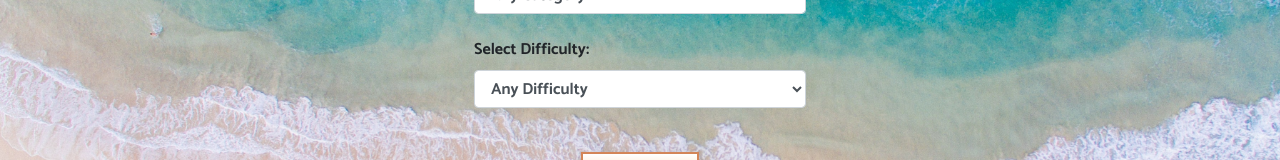
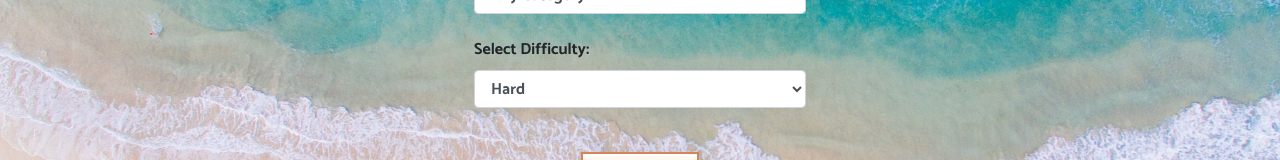
Before and after one commit to bhavyabhut/beach-quiz, a React (Create React App) app: page / in a window 1280 px wide. Shown: the part 274-434 px from the top of the page. Built offline with nearby package versions, Linux system fonts and the light colour scheme; a web font is replaced by a local one.

Commit message:
Final...

```diff
--- a/src/App.tsx
+++ b/src/App.tsx
@@ -1,9 +1,10 @@
-import React, { useState } from "react";
+import React, { ChangeEvent, useState, useEffect } from "react";
 import Question from "./Components/Questions";
 import Loading from "./Components/Loading";
 import { Difficulty, fetchQuestion, QuestionState } from "./api";
 import { GlobalStyle, Wrapper } from "./App.style";
 import Form from "./Components/Form";
+import Timer from "./Components/Timer";
 
 export type AnswerObject = {
   question: string;
@@ -12,24 +13,27 @@ export type AnswerObject = {
   correctAnswer: string;
 };
 const App = () => {
-  const TOTAL = 5;
   const [loading, setLoading] = useState(false);
   const [questions, setQuestion] = useState<QuestionState[]>([]);
   const [number, setNumber] = useState(0);
   const [userAnswer, setUserAnswer] = useState<AnswerObject[]>([]);
   const [score, setScore] = useState(0);
   const [gameOver, setGameOver] = useState(true);
-
+  const [limit, setLimit] = useState(10);
+  const [category, setCategory] = useState<string | number>("any");
+  const [difficulty, setDifficulty] = useState<Difficulty>(Difficulty.HARD);
+  const [reset, setReset] = useState(false);
   const start = async () => {
     setLoading(true);
     setGameOver(false);
-    const newQuestions = await fetchQuestion(TOTAL, Difficulty.HARD);
+    const newQuestions = await fetchQuestion(limit, difficulty, category);
     setQuestion(newQuestions);
     setScore(0);
     setUserAnswer([]);
     setNumber(0);
     setLoading(false);
   };
+
   const checkAnswer = (e: React.MouseEvent<HTMLButtonElement>) => {
     if (!gameOver) {
       const answer = e.currentTarget.value;
@@ -46,9 +50,32 @@ const App = () => {
   };
 
   const nextQuestion = () => {
+    setLoading(true);
+    setReset(true);
+    setTimeout(() => {
       const nextQuestion = number + 1;
-    if (nextQuestion === TOTAL) setGameOver(true);
+      if (nextQuestion === limit) setGameOver(true);
       else setNumber(nextQuestion);
+      setReset(false);
+      setLoading(false);
+    }, 300);
+  };
+
+  const changeLimit = (value: ChangeEvent<HTMLInputElement>) => {
+    setLimit(+value.target.value);
+  };
+
+  const changeCategory = (value: ChangeEvent<HTMLSelectElement>) => {
+    setCategory(+value.target.value);
+  };
+
+  const changeDifficulty = (value: ChangeEvent<HTMLSelectElement>) => {
+    if (
+      Difficulty.HARD === value.target.value ||
+      Difficulty.EASY === value.target.value ||
+      Difficulty.MEDIUM === value.target.value
+    )
+      setDifficulty(value.target.value);
   };
   return (
     <>
@@ -60,29 +87,39 @@ const App = () => {
             Score:<span style={{ color: "#56ffa4" }}>{score}</span>
           </p>
         ) : null}
-        {gameOver || userAnswer.length === TOTAL ? (
+        {gameOver || userAnswer.length === limit ? (
           <>
-            <Form />
+            <Form
+              limitChange={changeLimit}
+              categoryChange={changeCategory}
+              difficultlyChange={changeDifficulty}
+              category={category}
+              limit={limit}
+              difficulty={difficulty}
+            />
             <button onClick={start} className="start">
               Start
             </button>
           </>
         ) : null}
         {loading && <Loading />}
-        {!loading && !gameOver && number !== TOTAL ? (
+        {!loading && !gameOver && number !== limit ? (
+          <>
             <Question
               questionNum={number + 1}
-            totalQuestions={TOTAL}
+              totalQuestions={limit}
               question={questions[number].question}
               answer={questions[number].answers}
               userAnswer={userAnswer ? userAnswer[number] : undefined}
               callback={checkAnswer}
             />
+            <Timer nextQuestion={nextQuestion} reset={reset} />
+          </>
         ) : null}
         {!gameOver &&
         !loading &&
         userAnswer.length === number + 1 &&
-        number !== TOTAL - 1 ? (
+        number !== limit - 1 ? (
           <button className="next" onClick={nextQuestion}>
             Next Question
           </button>
--- a/src/Components/Form/index.tsx
+++ b/src/Components/Form/index.tsx
@@ -1,21 +1,41 @@
-import React from "react";
+import React, { ChangeEvent } from "react";
 
-const Form = () => {
+type FormProps = {
+  limitChange: (event: ChangeEvent<HTMLInputElement>) => void;
+  limit: number;
+  categoryChange: (event: ChangeEvent<HTMLSelectElement>) => void;
+  category: string | number;
+  difficultlyChange: (event: ChangeEvent<HTMLSelectElement>) => void;
+  difficulty: string;
+};
+const Form: React.FC<FormProps> = ({
+  limitChange,
+  categoryChange,
+  difficultlyChange,
+  limit,
+  category,
+  difficulty,
+}) => {
   return (
     <form>
       <label>Number of Questions:</label>
       <input
         type="number"
         name="trivia_amount"
-        id="trivia_amount"
         className="form-control"
         min="1"
         max="50"
-        value="10"
+        value={limit}
+        onChange={limitChange}
       />
       <br />
       <label>Select Category: </label>
-      <select name="trivia_category" className="form-control">
+      <select
+        name="trivia_category"
+        className="form-control "
+        onChange={categoryChange}
+        value={category}
+      >
         <option value="any">Any Category</option>
         <option value="9">General Knowledge</option>
         <option value="10">Entertainment: Books</option>
@@ -44,7 +64,12 @@ const Form = () => {
       </select>
       <br />
       <label>Select Difficulty: </label>
-      <select name="trivia_difficulty" className="form-control">
+      <select
+        name="trivia_difficulty"
+        className="form-control"
+        onChange={difficultlyChange}
+        value={difficulty}
+      >
         <option value="any">Any Difficulty</option>
         <option value="easy">Easy</option>
         <option value="medium">Medium</option>
--- /dev/null
+++ b/src/Components/Timer/index.tsx
@@ -0,0 +1,30 @@
+import React, { useEffect, useState } from "react";
+
+type TimerProps = {
+  nextQuestion: () => void;
+  reset: boolean;
+};
+const TIMER = 60;
+const Timer: React.FC<TimerProps> = ({ reset, nextQuestion }) => {
+  let timerId: number;
+
+  const [timer, setTimer] = useState(TIMER);
+
+  const startTimer = (timers: number) => {
+    timerId = setTimeout(() => {
+      if (timer === 0 || reset) {
+        nextQuestion();
+        setTimer(TIMER);
+        clearTimeout(timerId);
+      } else setTimer(timers - 1);
+    }, 1000);
+  };
+
+  useEffect(() => {
+    if (reset) setTimer(TIMER);
+    else startTimer(timer);
+  }, [timer, reset]);
+
+  return <h3 className="mt-3">0:{timer}</h3>;
+};
+export default Timer;
--- a/src/api.ts
+++ b/src/api.ts
@@ -19,8 +19,16 @@ export enum Difficulty {
 type Res = {
   data: any;
 };
-export const fetchQuestion = async (amount: number, diff: Difficulty) => {
-  const endpoint = `https://opentdb.com/api.php?amount=${amount}&difficulty=${diff}&type=multiple`;
+export const fetchQuestion = async (
+  amount: number,
+  diff: Difficulty,
+  category: number | string
+) => {
+  let endpoint;
+  if (typeof category === "string")
+    endpoint = `https://opentdb.com/api.php?amount=${amount}&difficulty=${diff}&type=multiple`;
+  else
+    endpoint = `https://opentdb.com/api.php?amount=${amount}&category=${category}&difficulty=${diff}&type=multiple`;
   const response: Res = await axios.get(endpoint);
   return response.data.results.map((question: QuestionType) => ({
     ...question,
--- /dev/null
+++ b/src/react-app-env.d.ts
@@ -0,0 +1 @@
+/// <reference types="react-scripts" />
```
Lines whose indentation alone changed are shown as unchanged.
